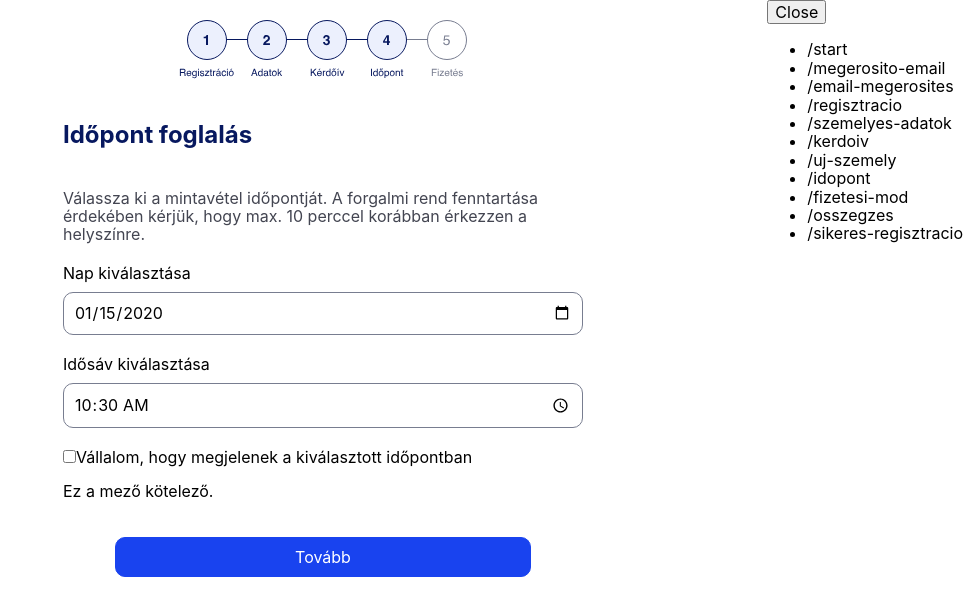
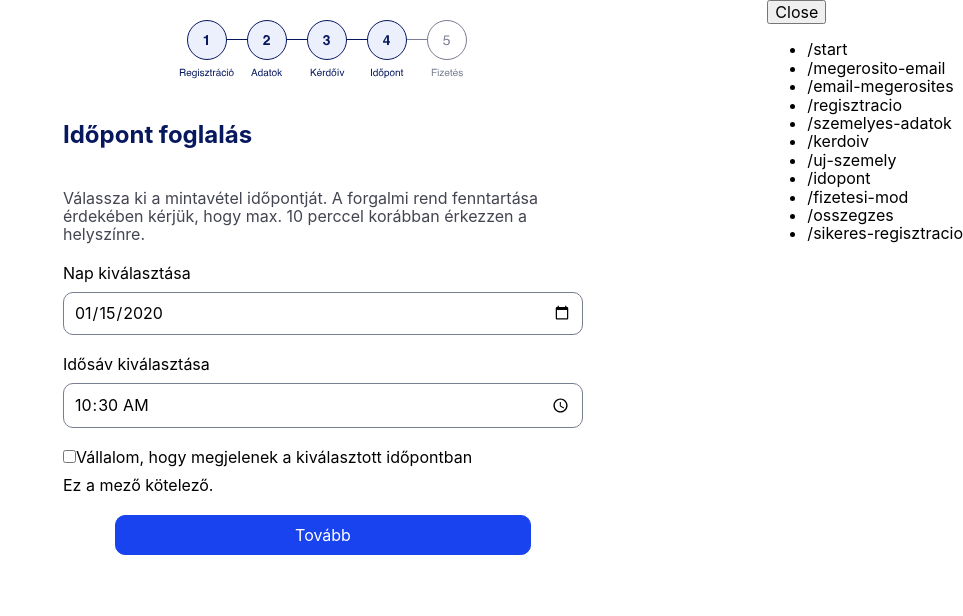
Before and after one commit to rollethu/noe, a React (Create React App) app in the folder code/frontend/: page /idopont in a window 1280 px wide. Both pictures are taken after typing "2020-01-15", "10:30" into the empty fields and a click on the button "Tovább". Shown: the top 616 px of the page, without its empty margins (317-1280 px from the left). Built offline with nearby package versions, Linux system fonts and the light colour scheme.

Commit message:
Remove help block extra margins

```diff
--- a/code/frontend/src/UI.jsx
+++ b/code/frontend/src/UI.jsx
@@ -186,7 +186,7 @@ export function Button({
 }
 
 export function HelpBlock({ children, error }) {
-  return <p>{children}</p>;
+  return <p className="HelpBlock">{children}</p>;
 }
 
 export function Text({
--- a/code/frontend/src/styles/sass/ui.sass
+++ b/code/frontend/src/styles/sass/ui.sass
@@ -115,3 +115,6 @@
 
 .Flex
     display: flex
+
+.HelpBlock
+    margin: 0
--- a/code/frontend/src/styles/styles.css
+++ b/code/frontend/src/styles/styles.css
@@ -105,6 +105,9 @@
 .Flex {
   display: flex; }
 
+.HelpBlock {
+  margin: 0; }
+
 .Nav {
   position: absolute;
   top: 0;
```
